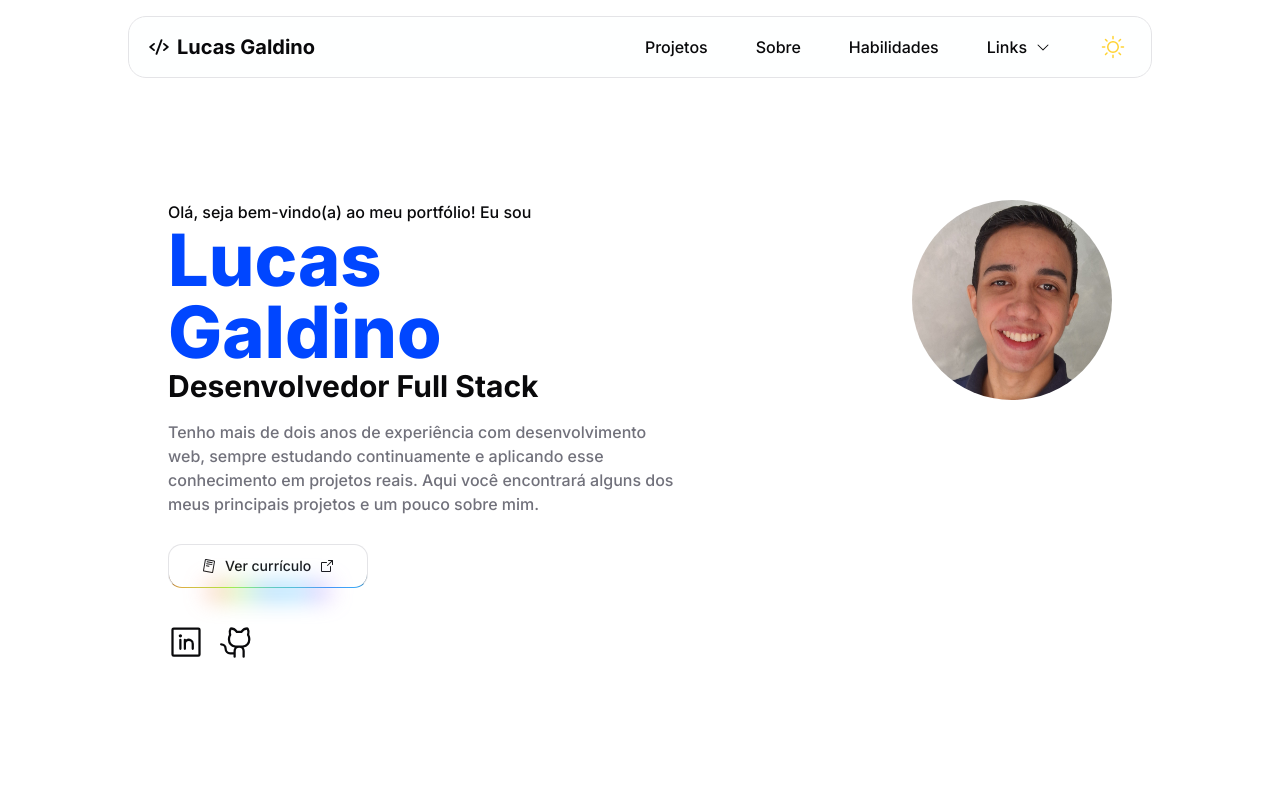
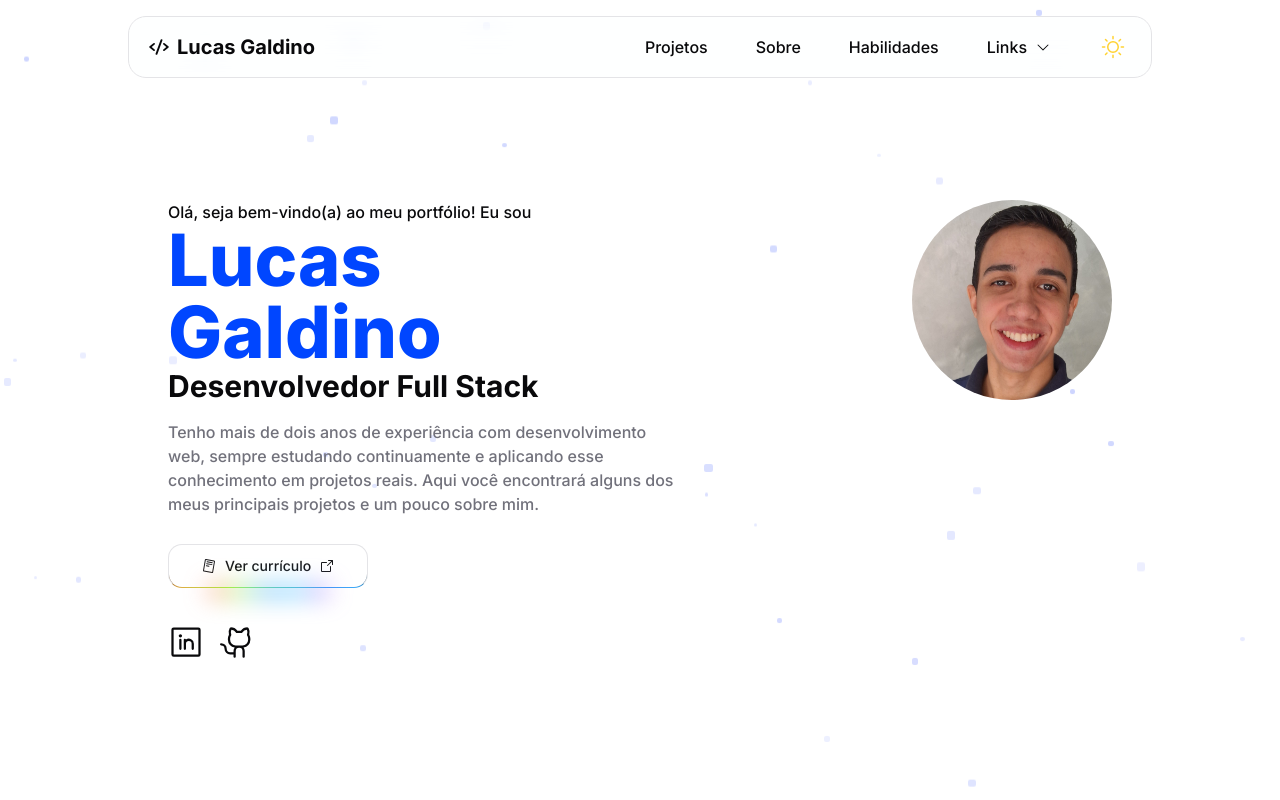
Before and after one commit to lucasfgaldinos/my-new-portfolio, a React (Vite) app: page / in a window 1280 px wide. Shown: the top 800 px of the page. Built offline with nearby package versions, Linux system fonts and the light colour scheme.

Commit message:
feat: Adds an animated background.

```diff
--- /dev/null
+++ b/src/components/background.tsx
@@ -0,0 +1,40 @@
+import { useMemo } from "react";
+
+const particlesAmount = 40;
+
+export function Background() {
+  const particles = useMemo(
+    () =>
+      Array.from({ length: particlesAmount }).map(() => ({
+        id: crypto.randomUUID(),
+        left: Math.random() * 100,
+        top: Math.random() * 100,
+        size: 3 + Math.random() * 6,
+        duration: 12 + Math.random() * 6,
+        delay: Math.random() * 6,
+        opacity: 0.2 + Math.random() * 0.4,
+      })),
+    [],
+  );
+
+  return (
+    <div className="fixed inset-0 -z-10 pointer-events-none bg-background">
+      {particles.map((p) => (
+        <span
+          key={p.id}
+          className="absolute rounded-xs animate-float"
+          style={{
+            left: `${p.left}%`,
+            top: `${p.top}%`,
+            width: `${p.size}px`,
+            height: `${p.size}px`,
+            backgroundColor: "rgba(50,80,255, 0.40)",
+            animationDuration: `${p.duration}s`,
+            animationDelay: `${p.delay}s`,
+            opacity: p.opacity,
+          }}
+        />
+      ))}
+    </div>
+  );
+}
--- a/src/index.css
+++ b/src/index.css
@@ -150,3 +150,13 @@
     @apply bg-background text-foreground;
   }
 }
+
+@keyframes float {
+  0% { transform: translateY(0); }
+  50% { transform: translateY(-40px); }
+  100% { transform: translateY(0); }
+}
+
+.animate-float {
+  animation: float infinite ease-in-out;
+}
--- a/src/screens/home.tsx
+++ b/src/screens/home.tsx
@@ -1,3 +1,4 @@
+import { Background } from "@/components/background";
 import { Header } from "@/components/header";
 import { ModalImageViewer } from "@/components/modalImageViewer";
 import { About } from "@/sections/about";
@@ -12,6 +13,8 @@ export function Home() {
 
   return (
     <div>
+      <Background />
+
       <Header />
       <Hero />
       <Projects />
```
